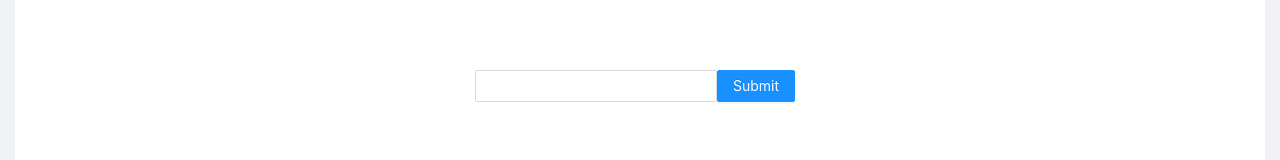
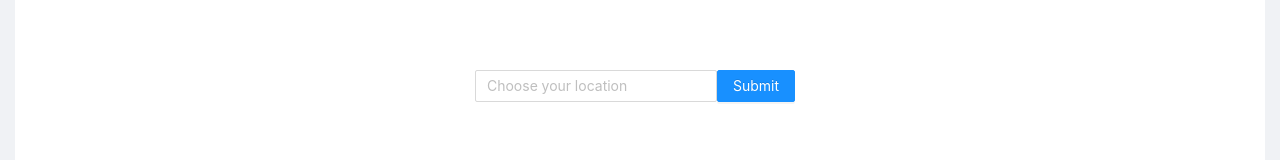
Before and after one commit to DMikhailiets/React_weather.io, a React (Create React App) app: page / in a window 1280 px wide. Shown: the part 285-445 px from the top of the page. Built offline with nearby package versions, Linux system fonts and the light colour scheme.

Commit message:
the last commit

```diff
--- a/src/components/common/antd/antd_button/antd_button.jsx
+++ b/src/components/common/antd/antd_button/antd_button.jsx
@@ -4,7 +4,7 @@ import { Button } from 'antd'
 const AntdButton = (props) => {
     return (
         <div>
-            <Button {...props}> {props.textbutton} </Button>
+            <Button {...props}>{props.textbutton}</Button>
         </div>
     )
 }
--- a/src/components/content/choose_location/choose_location.jsx
+++ b/src/components/content/choose_location/choose_location.jsx
@@ -9,7 +9,7 @@ const ChooseLocation = (props)=> {
     return(
         <div>
             <form  className={style.location_form} onSubmit={props.handleSubmit}>
-                <Field label="Location" name="Location" id="Location" component={AntdInput} type="input"/>
+                <Field label="Location" name="Location" id="Location" placeholder="Choose your location"component={AntdInput} type="input"/>
                 <AntdButton type="primary" textbutton='Submit' htmlType="submit" style={{ marginRight: "10px" }}/>
             </form>
         </div>
```
